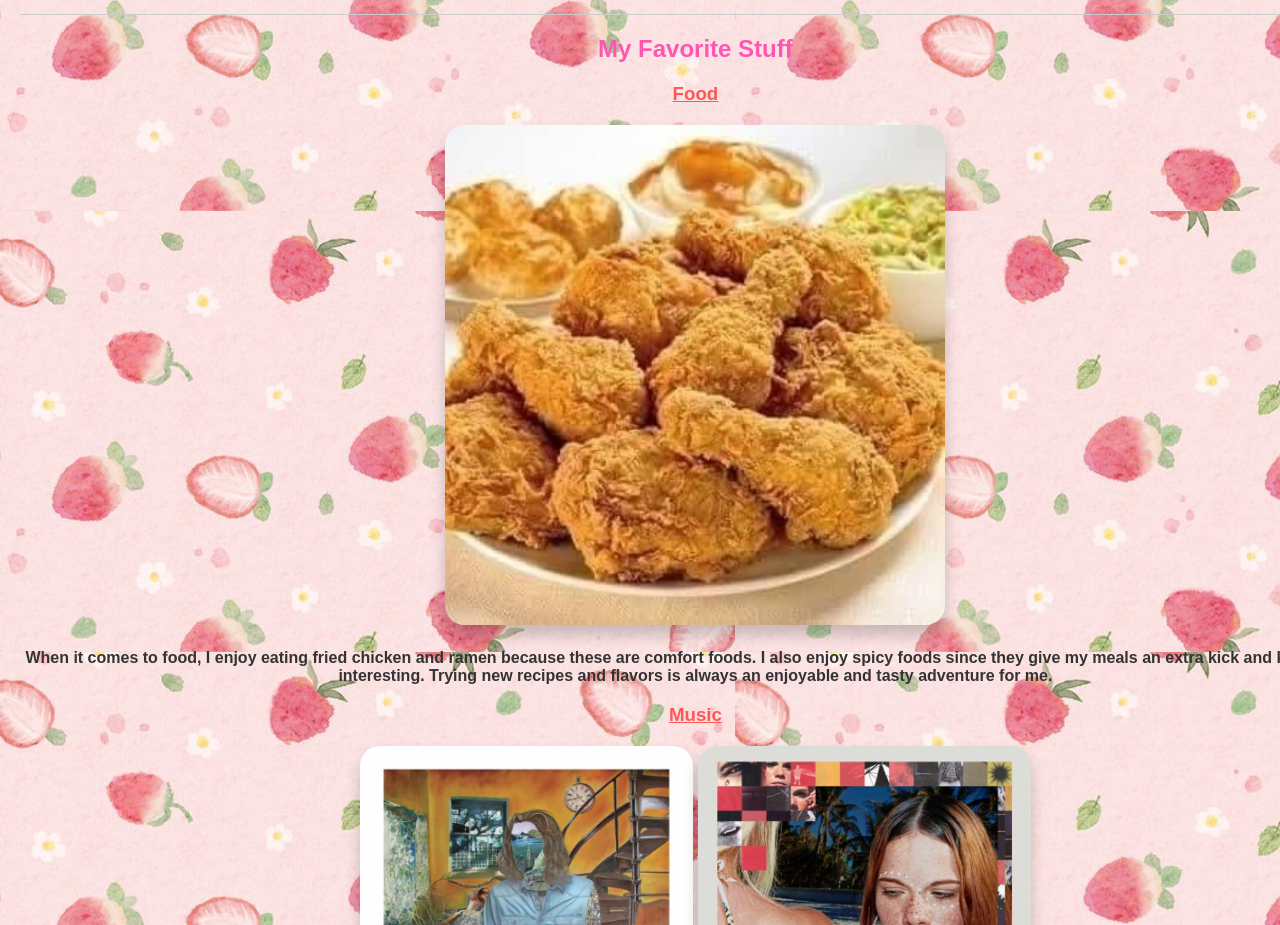
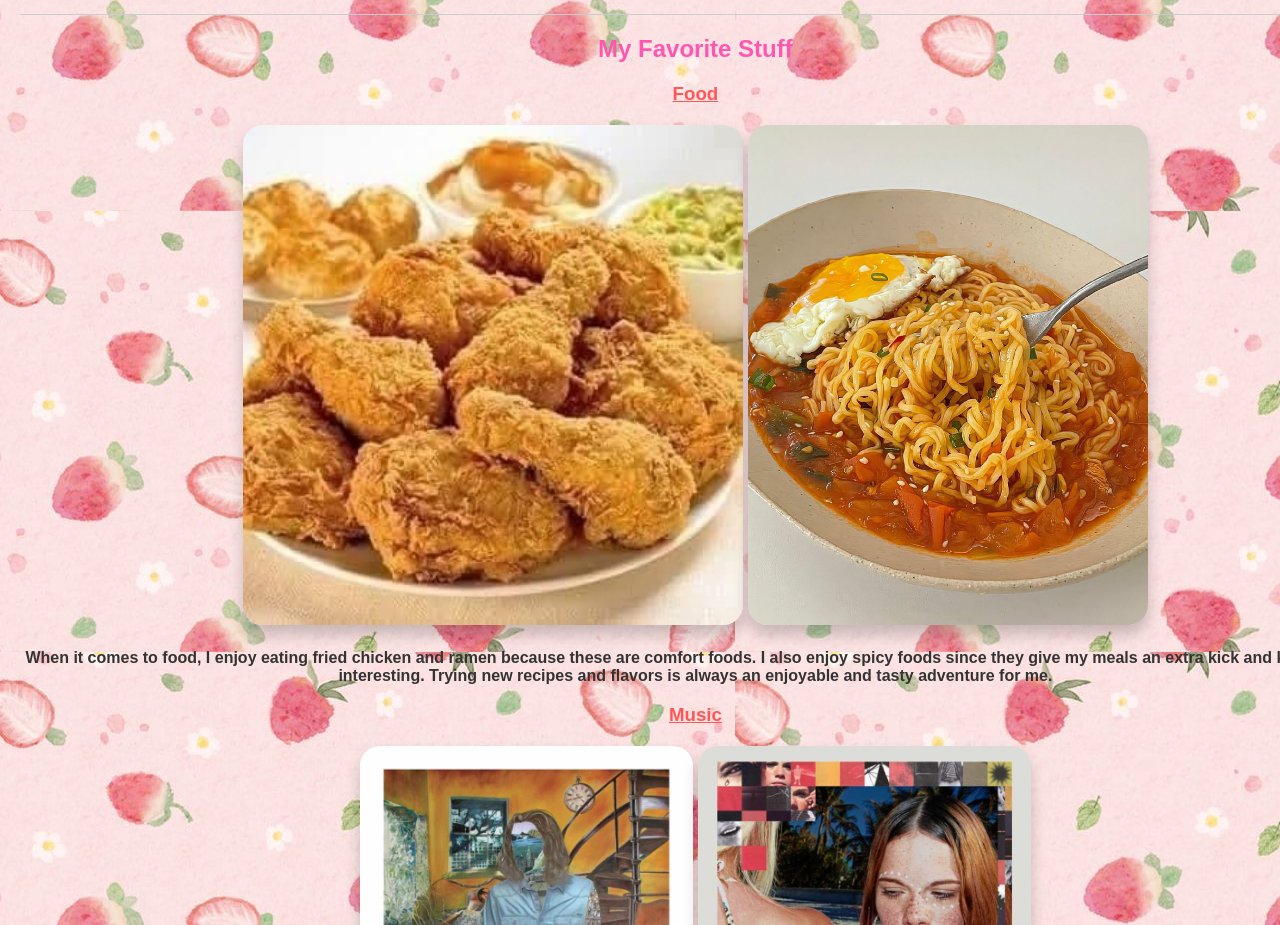
Before and after one commit to Beutrixx/All-About-Myself, a plain HTML site: page index.html in a window 1280 px wide. Shown: the part 4640-5565 px from the top of the page. Drawn offline with Linux system fonts and the light colour scheme.

Commit message:
new update

```diff
--- a/index.html
+++ b/index.html
@@ -104,7 +104,8 @@
                     <h2 style="text-align: center;">My Favorite Stuff</h2>
                     <h1>Food</h1>
                     <figure>
-                        <img src="yum.jpg" alt="Store Logo" height="200">
+                        <img src="yum.jpg" alt="" height="200">
+                        <img src="ramen.jpg" alt="" height="200"
                         <figcaption style="font-weight: bold;">
 
                         </figcaption>
@@ -131,7 +132,7 @@
                 <h2 style="text-align: center;">My Friends</h2>
                 <h1>My 4Lifers</h1>
                 <figure>
-                    <img src="hg.jpg" alt="Store Logo" height="200">
+                    <img src="hg.jpg" alt="" height="200">
                     <figcaption style="font-weight: bold;">
 
                     </figcaption>
```
Also changed, not shown: ramen.jpg (added).
